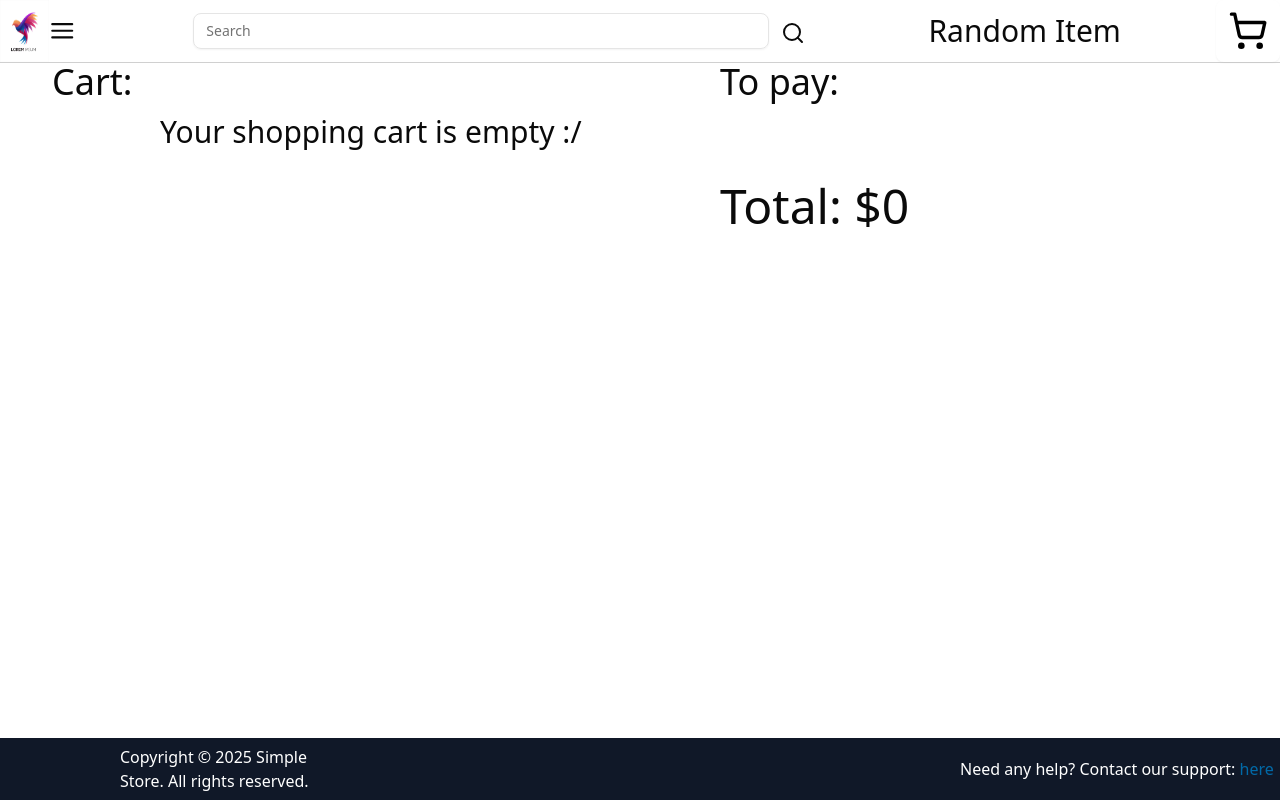
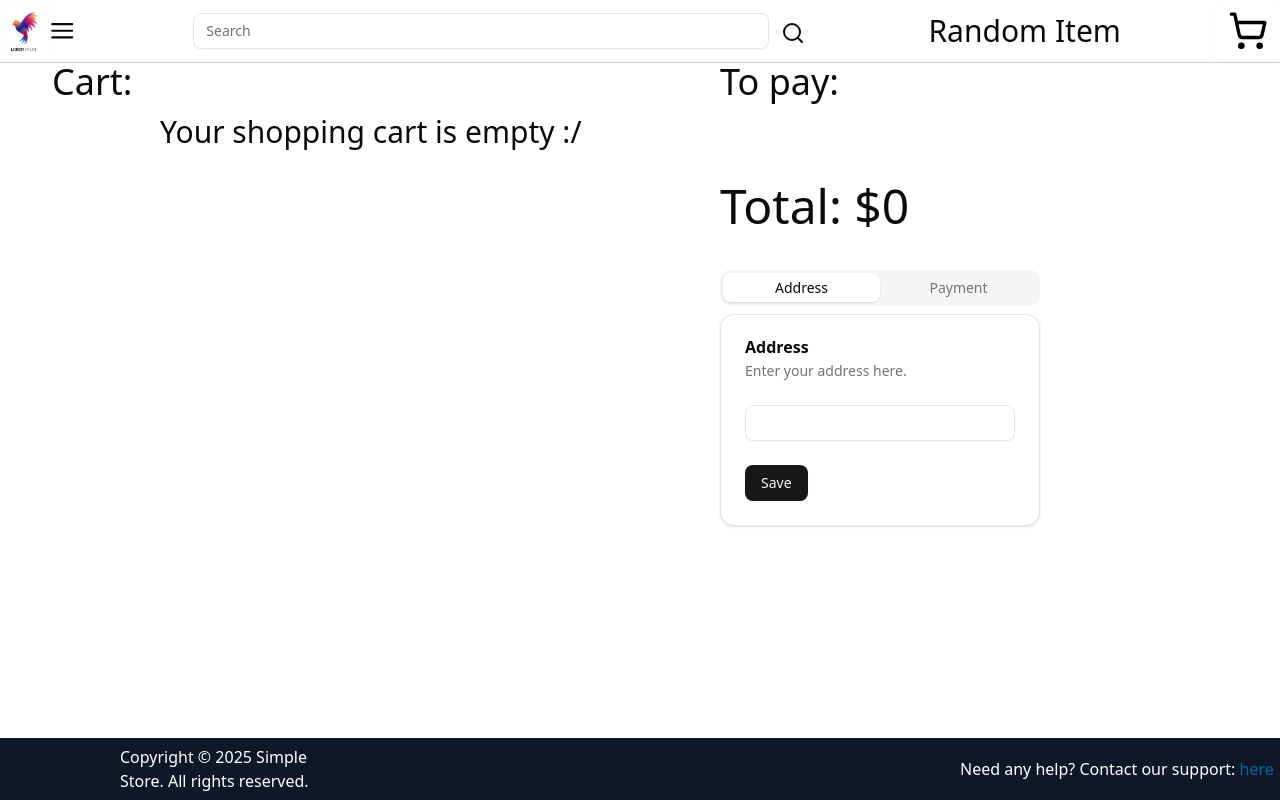
Before and after one commit to Galaxyxxxx/simple-store, a Next.js app: page /cart in a window 1280 px wide. Built offline with nearby package versions, Linux system fonts and the light colour scheme.

Commit message:
all useless imports deleted

```diff
--- a/app/cart/page.tsx
+++ b/app/cart/page.tsx
@@ -1,12 +1,18 @@
 "use client"
-import Image from "next/image";
 import Navbar from "@/components/Navbar";
 import Footer from "@/components/Footer";
 import { useContext } from "react";
 import { CartContentContext} from "@/contexts/CartContentContext";
 import { GlobalProductsContext} from "@/contexts/GlobalItemContext";
+import { Tabs, TabsContent, TabsList, TabsTrigger } from "@/components/ui/tabs"
+import { Card, CardContent, CardDescription, CardFooter, CardHeader, CardTitle, } from "@/components/ui/card"
+import { Input } from "@/components/ui/input"
+import { Button } from "@/components/ui/button"
+
+
 import ProductCardCheckout from "@/components/ProductCardCheckout";
 import Store from "@/types/store";
+
 
 export default function Cart() {
   const { products } = useContext(GlobalProductsContext);
@@ -28,12 +34,55 @@ export default function Cart() {
           <div className="h-11/13 w-full flex">
           <div className="w-1/2">
             <span className="text-4xl pl-13">Cart:</span>
-            <div className="pl-20 pt-3 overflow-y-scroll h-10/11">{selectedItemsForPresentation == null || selectedItemsForPresentation.length == 0 ? <span className="text-3xl ml-20 pt-20">Your shopping cart is empty :/</span> : selectedItemsForPresentation?.map((product) => <div><ProductCardCheckout product={product?.product} productamount={product?.quantity} /> </div>)}</div>
+            <div className="pl-20 pt-3 overflow-y-scroll h-10/11">{selectedItemsForPresentation == null || selectedItemsForPresentation.length == 0 ?
+            <span className="text-3xl ml-20 pt-20">Your shopping cart is empty :/</span> : selectedItemsForPresentation?.map((product) => <div><ProductCardCheckout product={product?.product} productamount={product?.quantity} /> </div>)}</div>
           </div>
           <div className="w-1/2">
             <span className="text-4xl pl-20">To pay:</span>
             {selectedItemsForPresentation?.map((product) => <div className="ml-20 pt-5 text-2xl">{product?.product?.title} - {product?.product?.price}$ x {product.quantity}</div>)}
             <div className="text-5xl pl-20 pt-20">Total: ${selectedItemsForPresentation?.reduce((acc, curr) => acc + (curr?.product?.price || 0) * curr.quantity, 0)}</div>
+            <Tabs defaultValue="address" className="w-[400px] pl-20 pt-10">
+              <TabsList className="grid w-full grid-cols-2">
+                <TabsTrigger value="address">Address</TabsTrigger>
+                <TabsTrigger value="payment">Payment</TabsTrigger>
+              </TabsList>
+              <TabsContent value="address">
+                <Card>
+                  <CardHeader>
+                    <CardTitle>Address</CardTitle>
+                    <CardDescription>
+                      Enter your address here.
+                    </CardDescription>
+                  </CardHeader>
+                  <CardContent className="space-y-2">
+                    <div className="space-y-1">
+                      <Input />
+                    </div>
+                  </CardContent>
+                  <CardFooter>
+                    <Button>Save</Button>
+                  </CardFooter>
+                </Card>
+              </TabsContent>
+              <TabsContent value="payment">
+                <Card>
+                  <CardHeader>
+                    <CardTitle>Payment</CardTitle>
+                    <CardDescription>
+                      Enter your payment details here.
+                    </CardDescription>
+                  </CardHeader>
+                  <CardContent className="space-y-2">
+                    <div className="space-y-1">
+                      <Input />
+                    </div>
+                  </CardContent>
+                  <CardFooter>
+                    <Button>Save</Button>
+                  </CardFooter>
+                </Card>
+              </TabsContent>
+            </Tabs>
           </div>
           </div>
         <div className="h-1/13">
--- a/app/page.tsx
+++ b/app/page.tsx
@@ -1,12 +1,9 @@
 "use client";
-import Image from "next/image";
-import Link from "next/link";
 import Store from "@/types/store";
 import Footer from "@/components/Footer";
 import ProductCard from "@/components/ProductCard";
 import { useContext, useState } from "react";
 import Navbar from "@/components/Navbar";
-import useProducts from "@/data-hooks/useProducts";
 import {GlobalProductsContext} from "@/contexts/GlobalItemContext";
 
 
--- a/components/Basketbtn.tsx
+++ b/components/Basketbtn.tsx
@@ -4,7 +4,6 @@ import { Drawer,
 	DrawerContent,
 	DrawerClose,
 	DrawerTrigger,
-	DrawerOverlay,
 	DrawerFooter,
 	DrawerDescription,
 	DrawerTitle,
@@ -12,7 +11,6 @@ import { Drawer,
 import { Button } from './ui/button';
 import {GlobalProductsContext} from "@/contexts/GlobalItemContext";
 import { useContext } from'react';
-import ProductCard from './ProductCard';
 import Link from 'next/link';
 import ProductCardCart from './ProductCardCart';
 import { CartContentContext} from "@/contexts/CartContentContext";
--- a/components/ProductCardCart.tsx
+++ b/components/ProductCardCart.tsx
@@ -1,8 +1,7 @@
 "use client"
 import Store from "@/types/store";
-import { useContext } from "react";
-import { CartContentContext, useCartContentContext} from "@/contexts/CartContentContext";
-import {Card, CardContent, CardDescription, CardTitle, CardHeader, CardFooter} from "@/components/ui/card"
+import { useCartContentContext} from "@/contexts/CartContentContext";
+import { Card, CardDescription, CardTitle, CardHeader } from "@/components/ui/card"
 import { Button } from "@/components/ui/button"
 import { Plus, Minus, Trash2 } from "lucide-react";
 import Image from "next/image";
--- a/components/ProductCardCheckout.tsx
+++ b/components/ProductCardCheckout.tsx
@@ -1,10 +1,7 @@
 "use client"
 import Store from "@/types/store";
-import {Card, CardContent, CardDescription, CardTitle, CardHeader, CardFooter} from "@/components/ui/card"
-import { Button } from "@/components/ui/button"
-import { Plus, Minus } from "lucide-react";
+import {Card, CardDescription, CardTitle, CardHeader } from "@/components/ui/card"
 import Image from "next/image";
-import { useState } from "react";
 
 interface ProductCardCheckoutProps {
   product?: Store.CartProduct;
--- /dev/null
+++ b/components/ui/label.tsx
@@ -0,0 +1,24 @@
+"use client"
+
+import * as React from "react"
+import * as LabelPrimitive from "@radix-ui/react-label"
+
+import { cn } from "@/lib/utils"
+
+function Label({
+  className,
+  ...props
+}: React.ComponentProps<typeof LabelPrimitive.Root>) {
+  return (
+    <LabelPrimitive.Root
+      data-slot="label"
+      className={cn(
+        "flex items-center gap-2 text-sm leading-none font-medium select-none group-data-[disabled=true]:pointer-events-none group-data-[disabled=true]:opacity-50 peer-disabled:cursor-not-allowed peer-disabled:opacity-50",
+        className
+      )}
+      {...props}
+    />
+  )
+}
+
+export { Label }
--- /dev/null
+++ b/components/ui/tabs.tsx
@@ -0,0 +1,66 @@
+"use client"
+
+import * as React from "react"
+import * as TabsPrimitive from "@radix-ui/react-tabs"
+
+import { cn } from "@/lib/utils"
+
+function Tabs({
+  className,
+  ...props
+}: React.ComponentProps<typeof TabsPrimitive.Root>) {
+  return (
+    <TabsPrimitive.Root
+      data-slot="tabs"
+      className={cn("flex flex-col gap-2", className)}
+      {...props}
+    />
+  )
+}
+
+function TabsList({
+  className,
+  ...props
+}: React.ComponentProps<typeof TabsPrimitive.List>) {
+  return (
+    <TabsPrimitive.List
+      data-slot="tabs-list"
+      className={cn(
+        "bg-muted text-muted-foreground inline-flex h-9 w-fit items-center justify-center rounded-lg p-[3px]",
+        className
+      )}
+      {...props}
+    />
+  )
+}
+
+function TabsTrigger({
+  className,
+  ...props
+}: React.ComponentProps<typeof TabsPrimitive.Trigger>) {
+  return (
+    <TabsPrimitive.Trigger
+      data-slot="tabs-trigger"
+      className={cn(
+        "data-[state=active]:bg-background data-[state=active]:text-foreground focus-visible:border-ring focus-visible:ring-ring/50 focus-visible:outline-ring dark:data-[state=active]:border-input dark:data-[state=active]:bg-input/50 inline-flex h-[calc(100%-1px)] flex-1 items-center justify-center gap-1.5 rounded-md border border-transparent px-2 py-1 text-sm font-medium whitespace-nowrap transition-[color,box-shadow] focus-visible:ring-[3px] focus-visible:outline-1 disabled:pointer-events-none disabled:opacity-50 data-[state=active]:shadow-sm [&_svg]:pointer-events-none [&_svg]:shrink-0 [&_svg:not([class*='size-'])]:size-4",
+        className
+      )}
+      {...props}
+    />
+  )
+}
+
+function TabsContent({
+  className,
+  ...props
+}: React.ComponentProps<typeof TabsPrimitive.Content>) {
+  return (
+    <TabsPrimitive.Content
+      data-slot="tabs-content"
+      className={cn("flex-1 outline-none", className)}
+      {...props}
+    />
+  )
+}
+
+export { Tabs, TabsList, TabsTrigger, TabsContent }
--- a/contexts/CartContentContext.tsx
+++ b/contexts/CartContentContext.tsx
@@ -1,5 +1,5 @@
 "use client"
-import { createContext, useState, ReactNode, useContext } from "react";
+import { createContext, useContext } from "react";
 import Store from "@/types/store";
 import useCardLocalStorage from "@/utils/CardLocalStorage";
 
--- a/data-hooks/useProducts.ts
+++ b/data-hooks/useProducts.ts
@@ -1,9 +1,6 @@
 
-import products from "@/app/ProductDatabase";
 import MockDataService from "@/services/MockDataService";
-import Store from "@/types/store"
 import { useQuery } from "@tanstack/react-query";
-import { useEffect, useState } from "react"
 
 const useProducts = () => {
   const {isPending, data} = useQuery({
--- a/package.json
+++ b/package.json
@@ -10,9 +10,11 @@
   },
   "dependencies": {
     "@radix-ui/react-dialog": "^1.1.6",
+    "@radix-ui/react-label": "^2.1.2",
     "@radix-ui/react-navigation-menu": "^1.2.5",
     "@radix-ui/react-popover": "^1.1.6",
     "@radix-ui/react-slot": "^1.1.2",
+    "@radix-ui/react-tabs": "^1.1.3",
     "@tanstack/react-query": "^5.67.2",
     "class-variance-authority": "^0.7.1",
     "clsx": "^2.1.1",
--- a/providers/Providers.tsx
+++ b/providers/Providers.tsx
@@ -4,9 +4,6 @@ import {GlobalProductsContextProvider} from '@/contexts/GlobalItemContext'
 import {CartContentContextProvider} from '@/contexts/CartContentContext'
 import { QueryClient, QueryClientProvider } from '@tanstack/react-query'
 import { ReactNode, useState } from 'react'
-import products from '@/app/ProductDatabase'
-import Store from '@/types/store'
-import useProducts from '@/data-hooks/useProducts'
 
 interface ProvidersProps {
     children: ReactNode
```
Also changed, not shown: 1 other file (tests, documents, lock files or other folders).
